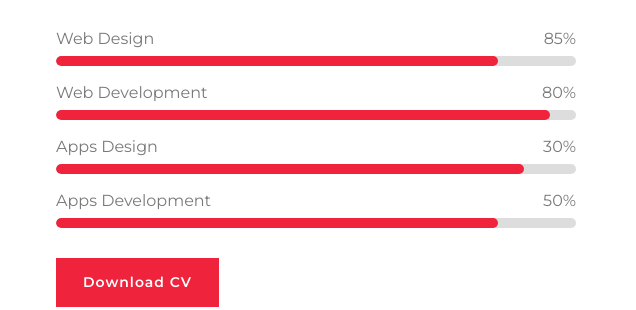
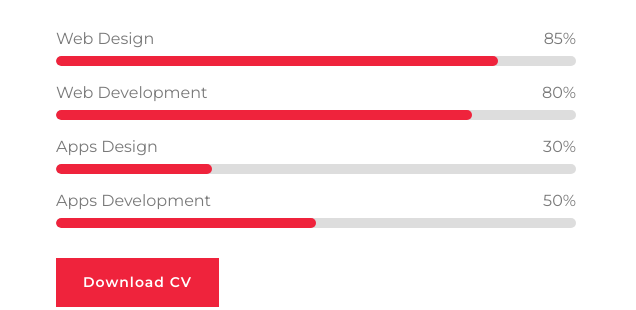
Before and after one commit to jijo-1004/portfolio, a plain HTML site: page index.html in a window 1280 px wide. Shown: the part 712-1022 px from the top of the page, 644-1280 px from the left. Drawn offline with nearby package versions, Linux system fonts and the light colour scheme.

Commit message:
Update index.html

```diff
--- a/index.html
+++ b/index.html
@@ -109,19 +109,19 @@
                                     <p>Web Development</p><p>80%</p>
                                 </div>
                                 <div class="progress">
-                                    <div class="progress-bar" role="progressbar" aria-valuenow="95" aria-valuemin="0" aria-valuemax="100"></div>
+                                    <div class="progress-bar" role="progressbar" aria-valuenow="80" aria-valuemin="0" aria-valuemax="100"></div>
                                 </div>
                                 <div class="skill-name">
                                     <p>Apps Design</p><p>30%</p>
                                 </div>
                                 <div class="progress">
-                                    <div class="progress-bar" role="progressbar" aria-valuenow="90" aria-valuemin="0" aria-valuemax="100"></div>
+                                    <div class="progress-bar" role="progressbar" aria-valuenow="30" aria-valuemin="0" aria-valuemax="100"></div>
                                 </div>
                                 <div class="skill-name">
                                     <p>Apps Development</p><p>50%</p>
                                 </div>
                                 <div class="progress">
-                                    <div class="progress-bar" role="progressbar" aria-valuenow="85" aria-valuemin="0" aria-valuemax="100"></div>
+                                    <div class="progress-bar" role="progressbar" aria-valuenow="50" aria-valuemin="0" aria-valuemax="100"></div>
                                 </div>
                             </div>
                              <a download="Resume"
```
